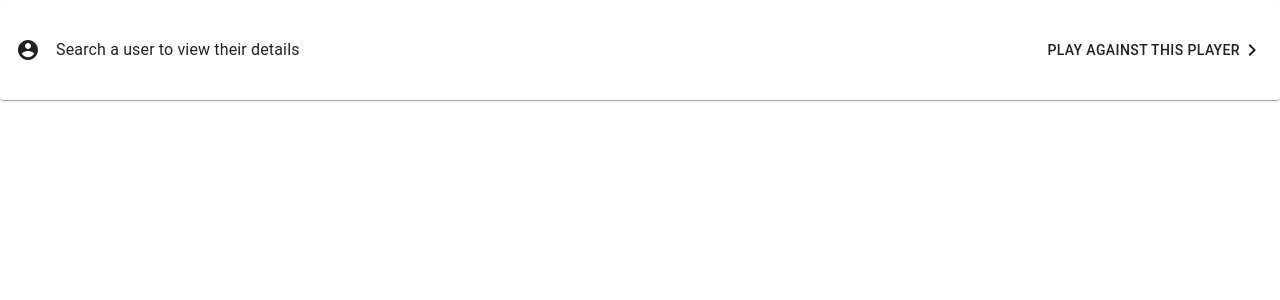
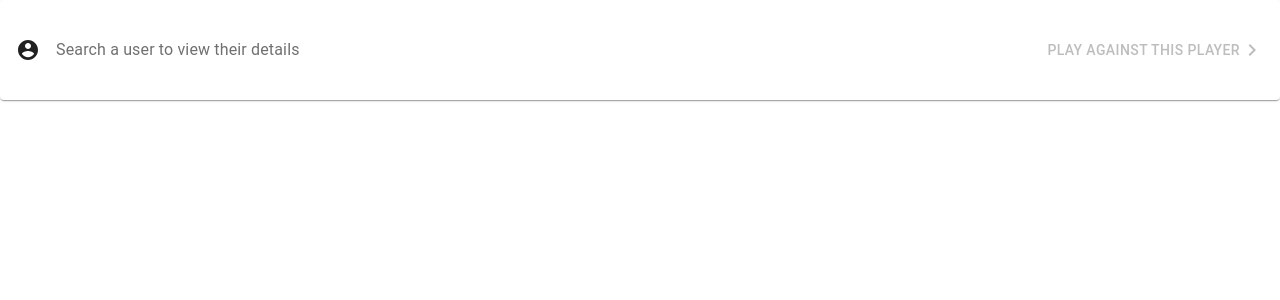
Before and after one commit to GDSC-USYD/chess-bots, a Next.js app: page /components/ProfileCard in a window 1280 px wide. Shown: the top 300 px of the page. Built offline with nearby package versions, Linux system fonts and the light colour scheme.

Commit message:
Styling to profile card

```diff
--- a/pages/components/LeftPanel.tsx
+++ b/pages/components/LeftPanel.tsx
@@ -9,6 +9,7 @@ import { useState } from "react";
 
 import Box from "@material-ui/core/Box";
 import ExpandMoreIcon from "@material-ui/icons/ExpandMore";
+import Typography from "@material-ui/core/Typography";
 
 const users = [
   { id: 123, mmr: 1000, name: "Asdfsa" },
@@ -42,6 +43,9 @@ const LeftPanel = () => {
       <ExpandMoreIcon
         style={{ fontSize: "3rem", margin: "1rem 0 5rem", color: "#707070" }}
       />
+      <Typography variant="h3" style={{ paddingBottom: "3rem" }}>
+        Player and Game Details
+      </Typography>
       <SearchBar users={users} setSelectedUser={setSelectedUser} />
       <ProfileCard
         user={
--- a/pages/components/Profile.tsx
+++ b/pages/components/Profile.tsx
@@ -33,10 +33,10 @@ const Profile = ({ name }: Props) => {
       },
       children: `${
         name.includes(" ")
-          ? name.split(" ")[0][0] + name.split(" ")[1][0]
+          ? (name.split(" ")[0][0] + name.split(" ")[1][0]).toUpperCase()
           : name.length >= 2
-          ? name[0] + name[1]
-          : name[0]
+          ? (name[0] + name[1]).toUpperCase()
+          : name[0].toUpperCase()
       }`,
     };
   };
--- a/pages/components/ProfileCard.tsx
+++ b/pages/components/ProfileCard.tsx
@@ -23,21 +23,23 @@ const ProfileCard = ({ user }: Props) => {
           <div className={styles.details}>
             <Profile name={user.name} />
             <div className={styles.text}>
-              <Typography variant="body1">{user.name}</Typography>
-              <Typography variant="subtitle1">{`MMR: ` + user.mmr}</Typography>
+              <Typography variant="h5">{user.name}</Typography>
+              <Typography variant="subtitle1" style={{ color: "#707070" }}>
+                {`MMR: ` + user.mmr}
+              </Typography>
             </div>
           </div>
         ) : (
           <div className={styles.details}>
             <AccountCircle style={{ marginRight: "1rem" }} />
-            <Typography variant="body1">
+            <Typography variant="subtitle1" style={{ color: "#707070" }}>
               Search a user to view their details
             </Typography>
           </div>
         )}
       </CardContent>
       <CardActions className={styles.action}>
-        <Button>
+        <Button disabled={!user}>
           Play against this player <ChevronRightIcon />
         </Button>
       </CardActions>
--- a/styles/profilecard.module.css
+++ b/styles/profilecard.module.css
@@ -10,6 +10,7 @@
 .details {
   display: flex;
   flex-direction: row;
+  align-items: center;
 }
 
 .text {
```
